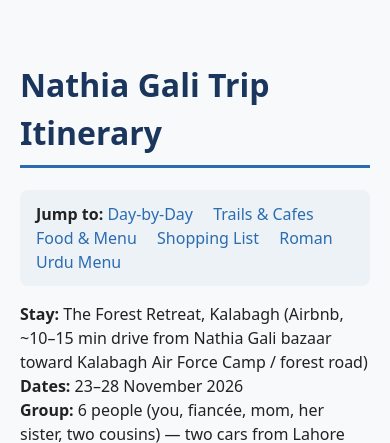
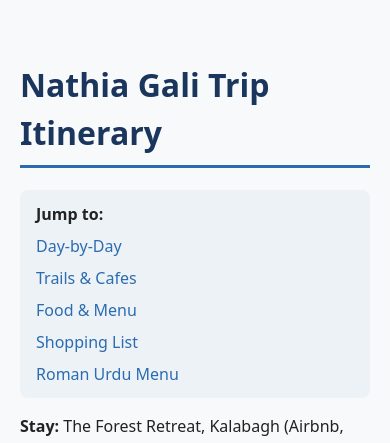
Before and after one commit to aahmad94/murree-cecil-trip, a plain HTML site: page index.html in a window 390 px wide. Shown: the top 443 px of the page. Drawn offline with Linux system fonts and the light colour scheme.

Commit message:
Make top nav links vertical on mobile

```diff
--- a/index.html
+++ b/index.html
@@ -26,6 +26,10 @@
   img { max-width: 100%; height: auto; border-radius: 8px; margin: 10px 0; display: block; }
   .gallery { display: flex; flex-wrap: wrap; gap: 10px; margin: 10px 0; }
   .gallery img { max-width: 48%; flex: 1 1 300px; }
+  @media (max-width: 640px) {
+    .nav { display: flex; flex-direction: column; gap: 8px; }
+    .nav a { margin-right: 0; display: block; }
+  }
   @media print { body { background: white; } .day { box-shadow: none; border: 1px solid #ddd; } .nav { display: none; } }
 </style>
 </head>
```
